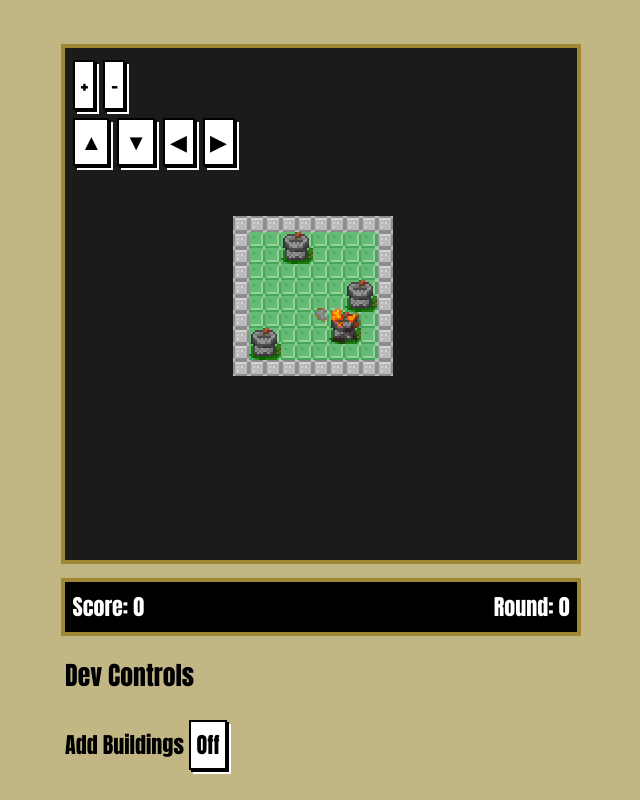
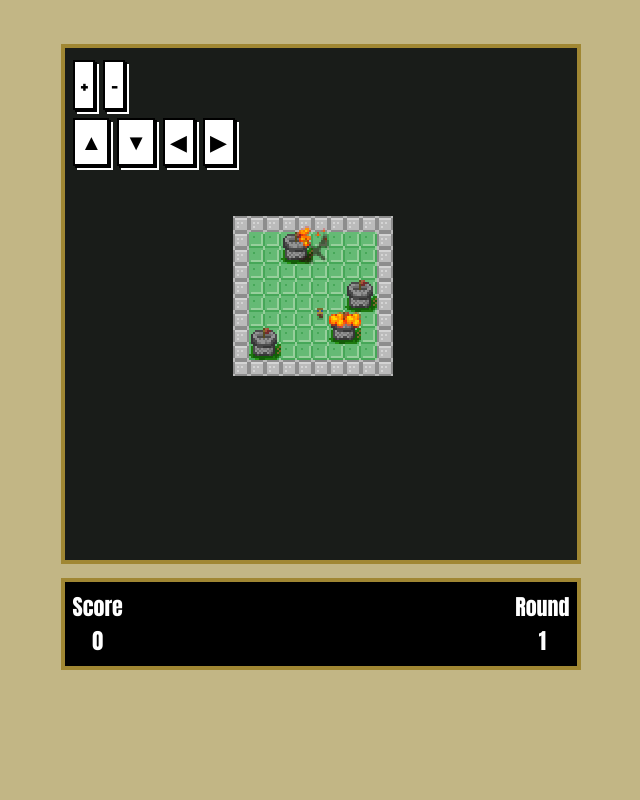
Before and after one commit to cityscapedview/noodle, a website built with Parcel: page src/index.html in a window 1280 px wide. Shown: the whole page, without its empty margins (319-959 px from the left). Built offline with nearby package versions, Linux system fonts and the light colour scheme.

Commit message:
Fix browser error with label tags

```diff
--- a/src/css/main.css
+++ b/src/css/main.css
@@ -116,6 +116,12 @@ canvas {
   justify-content: space-between;
 }
 
+.scoreboard-panel {
+  display: flex;
+  flex-direction: column;
+  align-items: center;
+}
+
 button {
   font-family: inherit;
   font-size: inherit;
--- a/src/index.html
+++ b/src/index.html
@@ -27,20 +27,13 @@
           </div>
         </div>
         <div class="scoreboard">
-          <div class="">
-            <label for="score-tracker">Score:</label>
-            <label id="score-tracker">0</label>
+          <div class="scoreboard-panel">
+            <div for="score-tracker">Score</div>
+            <div id="score-tracker">0</div>
           </div>
-          <div>
-            <label for="round-tracker">Round:</label>
-            <label id="round-tracker">0</label>
-          </div>
-        </div>
-        <div>
-          <div>
-            <h3>Dev Controls</h3>
-            <label for="add-building">Add Buildings</label>
-            <button id="add-building">Off</button>
+          <div class="scoreboard-panel">
+            <div for="round-tracker">Round</div>
+            <div id="round-tracker">1</div>
           </div>
         </div>
       </div>
```
